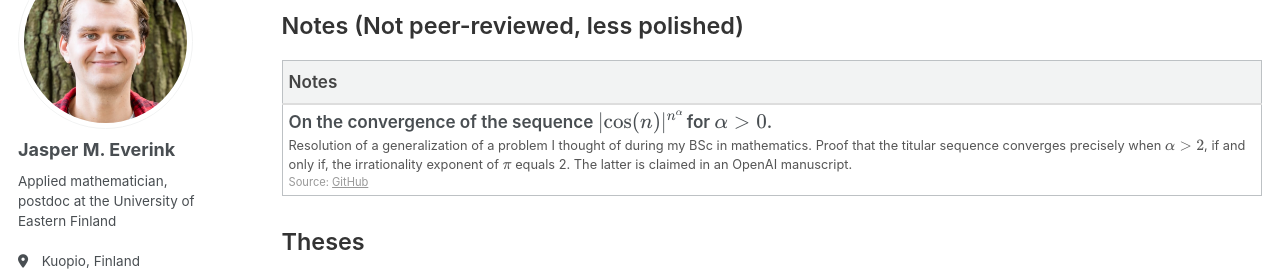
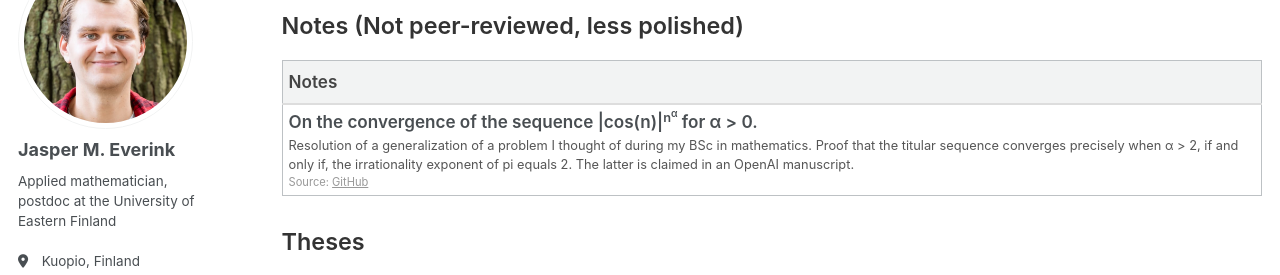
Before and after one commit to jeverink/jeverink.github.io, a Jekyll site: the page built from _pages/publications.md, in a window 1280 px wide and 900 px high, scrolled down 1478 px. Shown: the part 152-427 px from the top of the window. Built offline with Jekyll 4.4.1, drawn with Linux system fonts in a browser that asks for light colours; some web fonts are replaced.

Commit message:
Update publications.md

```diff
--- a/_pages/publications.md
+++ b/_pages/publications.md
@@ -431,8 +431,8 @@ redirect_from:
     <tbody>
       <tr data-tags="other" data-type="other">
         <td>
-          <div class="pub-title">On the convergence of the sequence \(|\cos(n)|^{n^\alpha}\) for \(\alpha > 0\).</div>
-          <div class="pub-authors">Resolution of a generalization of a problem I thought of during my BSc in mathematics. Proof that the titular sequence converges precisely when \(\alpha > 2\), if and only if, the irrationality exponent of \(\pi\) equals 2. The latter is claimed in an OpenAI manuscript.</div>
+          <div class="pub-title">On the convergence of the sequence |cos(n)|<sup>n<sup>&alpha;</sup></sup> for &alpha; > 0.</div>
+          <div class="pub-authors">Resolution of a generalization of a problem I thought of during my BSc in mathematics. Proof that the titular sequence converges precisely when &alpha; > 2, if and only if, the irrationality exponent of pi equals 2. The latter is claimed in an OpenAI manuscript.</div>
           <div class="pub-source">Source: <a href="https://jeverink.github.io/other/Notes/sequence_convergence-V1.pdf">GitHub</a></div>
         </td>
       </tr>
```
